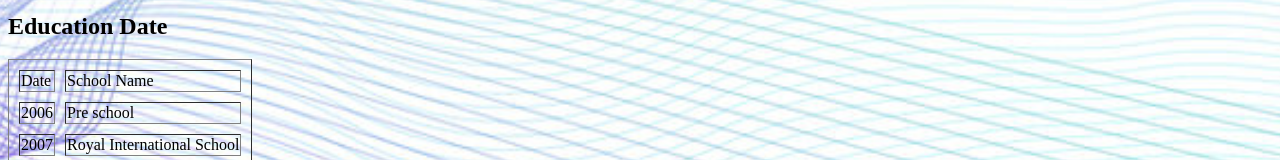
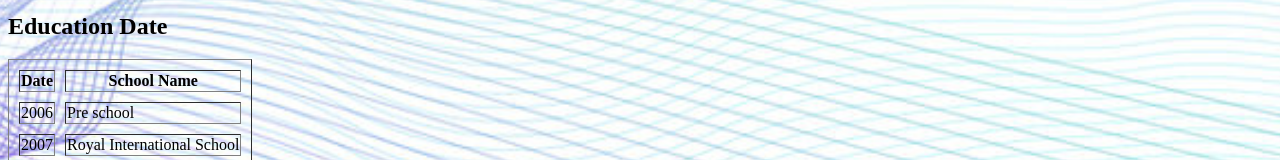
Before and after one commit to AskyRastaf/CV, a plain HTML site: page index.html in a window 1280 px wide. Shown: the part 549-709 px from the top of the page. Drawn offline with Linux system fonts and the light colour scheme.

Commit message:
Update index.html

```diff
--- a/index.html
+++ b/index.html
@@ -51,12 +51,12 @@
   <hr>
   <h2>Education Date</h2>
   <table border="1px" cellspacing="10" ;>
-    <thead>
+
       <tr>
-        <td>Date</td>
-        <td>School Name</td>
+        <th>Date</th>
+        <th>School Name</th>
       </tr>
-    </thead>
+
     <tbody>
       <tr>
         <td>2006</td>
```
